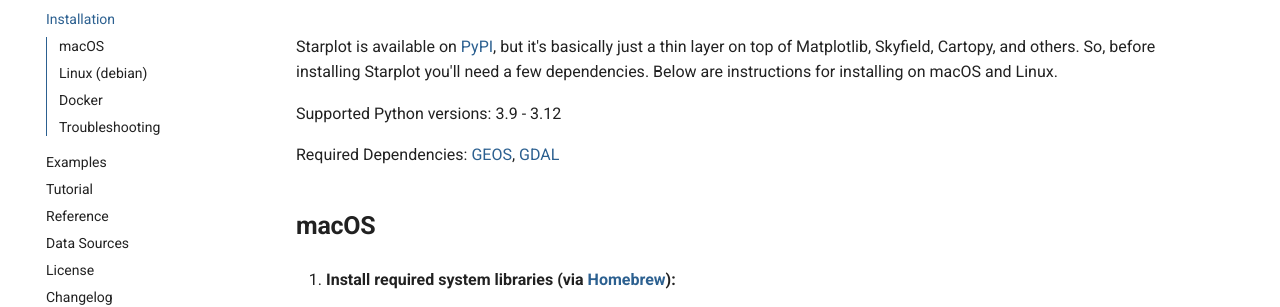
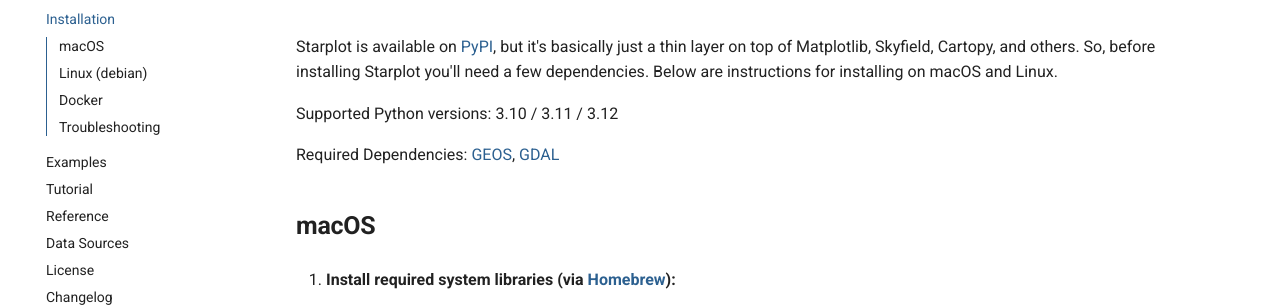
Before and after one commit to steveberardi/starplot, an MkDocs documentation site: the page built from docs/installation.md, in a window 1280 px wide and 900 px high. Shown: the part 146-453 px from the top of the window. Built offline with MkDocs 1.6.1 and Material for MkDocs 9.7.7, drawn with Linux system fonts in a browser that asks for light colours; some web fonts are replaced; comment, search, counter and statistics services are not loaded.

```diff
--- a/docs/installation.md
+++ b/docs/installation.md
@@ -1,6 +1,6 @@
 Starplot is available on [PyPI](https://pypi.org/project/starplot/), but it's basically just a thin layer on top of Matplotlib, Skyfield, Cartopy, and others. So, before installing Starplot you'll need a few dependencies. Below are instructions for installing on macOS and Linux.
 
-Supported Python versions: 3.9 - 3.12
+Supported Python versions: 3.10 / 3.11 / 3.12
 
 Required Dependencies: [GEOS](https://libgeos.org/), [GDAL](https://gdal.org/)
 
```
Also changed, not shown: docs/changelog.md (+1 -0 lines).
